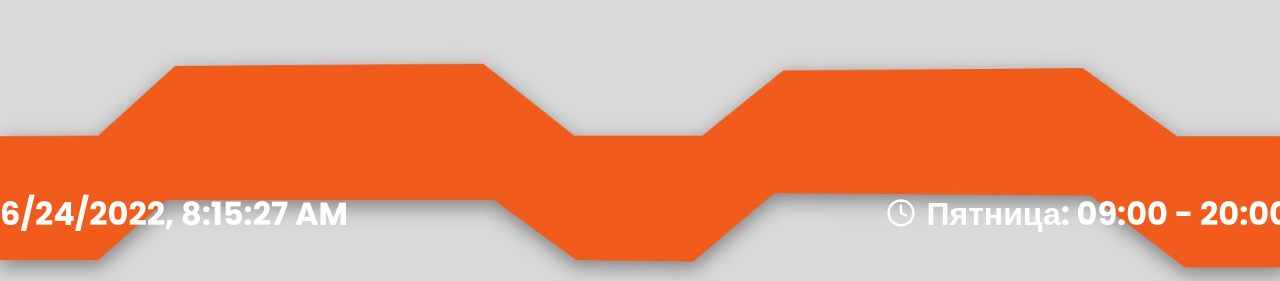
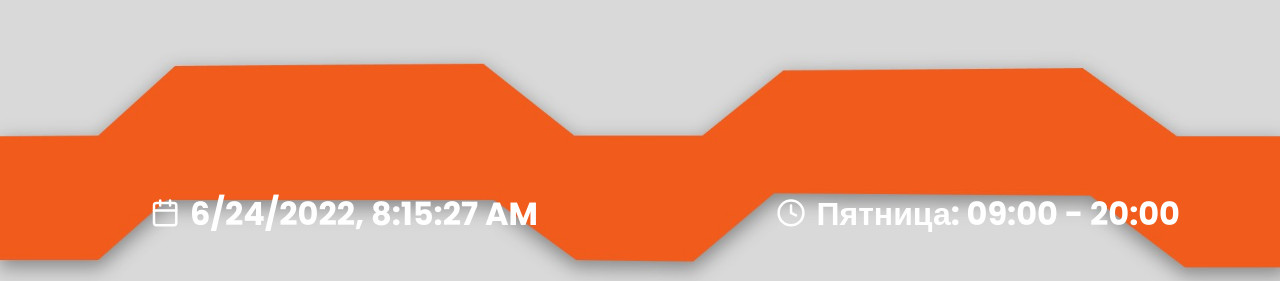
Before and after one commit to Farrux02/mars-modme, a plain HTML site: page src/index.html in a window 1280 px wide. Shown: the top 281 px of the page. Drawn offline with Linux system fonts and the light colour scheme.

Commit message:
fix: fix styles

```diff
--- a/src/style.css
+++ b/src/style.css
@@ -39,11 +39,11 @@ a {
     color: #fff;
     margin-left: 40px;
     top: 190px;
-    left: -40px;
+    left: 150px;
 }
 
 .header-day {
-    left: 10px;
+    left: -100px;
 }
 
 .header-link {
```
